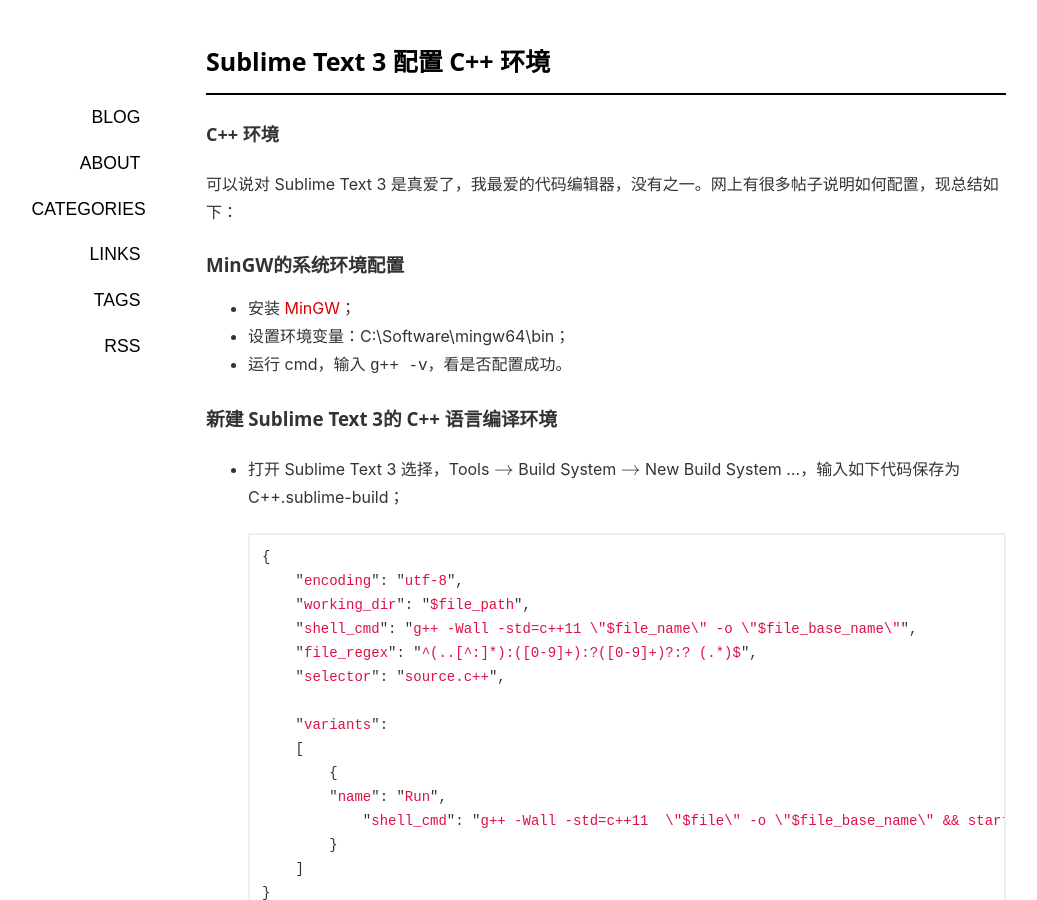
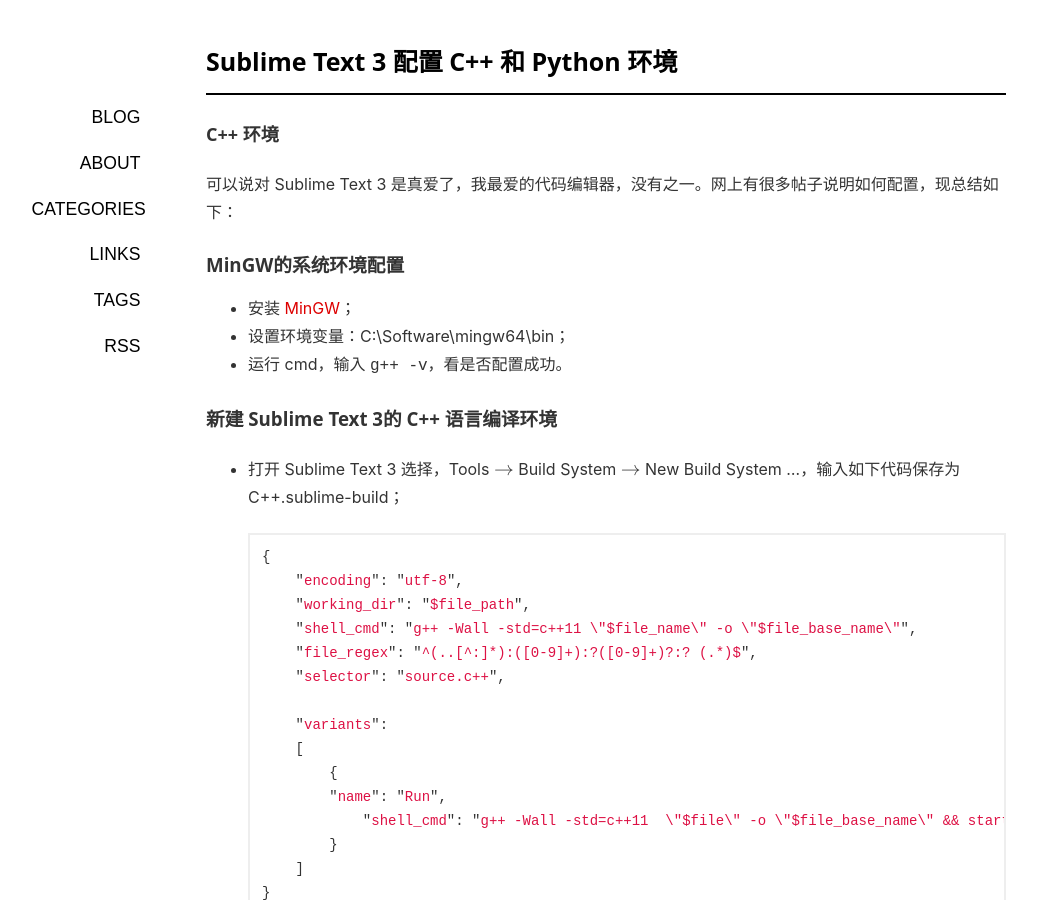
Before and after one commit to Quebradawill/quebrada.github.io, a Jekyll site: the page built from _posts/2019-09-07-Sublime-Text-3-配置-C++-Python-环境.md, in a window 1280 px wide and 900 px high. Shown: the whole window, without its empty margins (34-1071 px from the left). Built offline with Jekyll 4.4.1, drawn with Linux system fonts in a browser that asks for light colours; formulas are drawn with MathJax 3; comment, search, counter and statistics services are not loaded.

Commit message:
Update 2019-09-07-Sublime-Text-3-配置-C++-Python-环境.md

```diff
--- a/_posts/2019-09-07-Sublime-Text-3-配置-C++-Python-环境.md
+++ b/_posts/2019-09-07-Sublime-Text-3-配置-C++-Python-环境.md
@@ -1,9 +1,9 @@
 ---
 layout: post
-title: Sublime Text 3 配置 C++ 环境
+title: Sublime Text 3 配置 C++ 和 Python 环境
 date: 2019-09-07
 categories: Programming
-tags: C++
+tags: C++, Python
 status: publish
 type: post
 published: true
```
